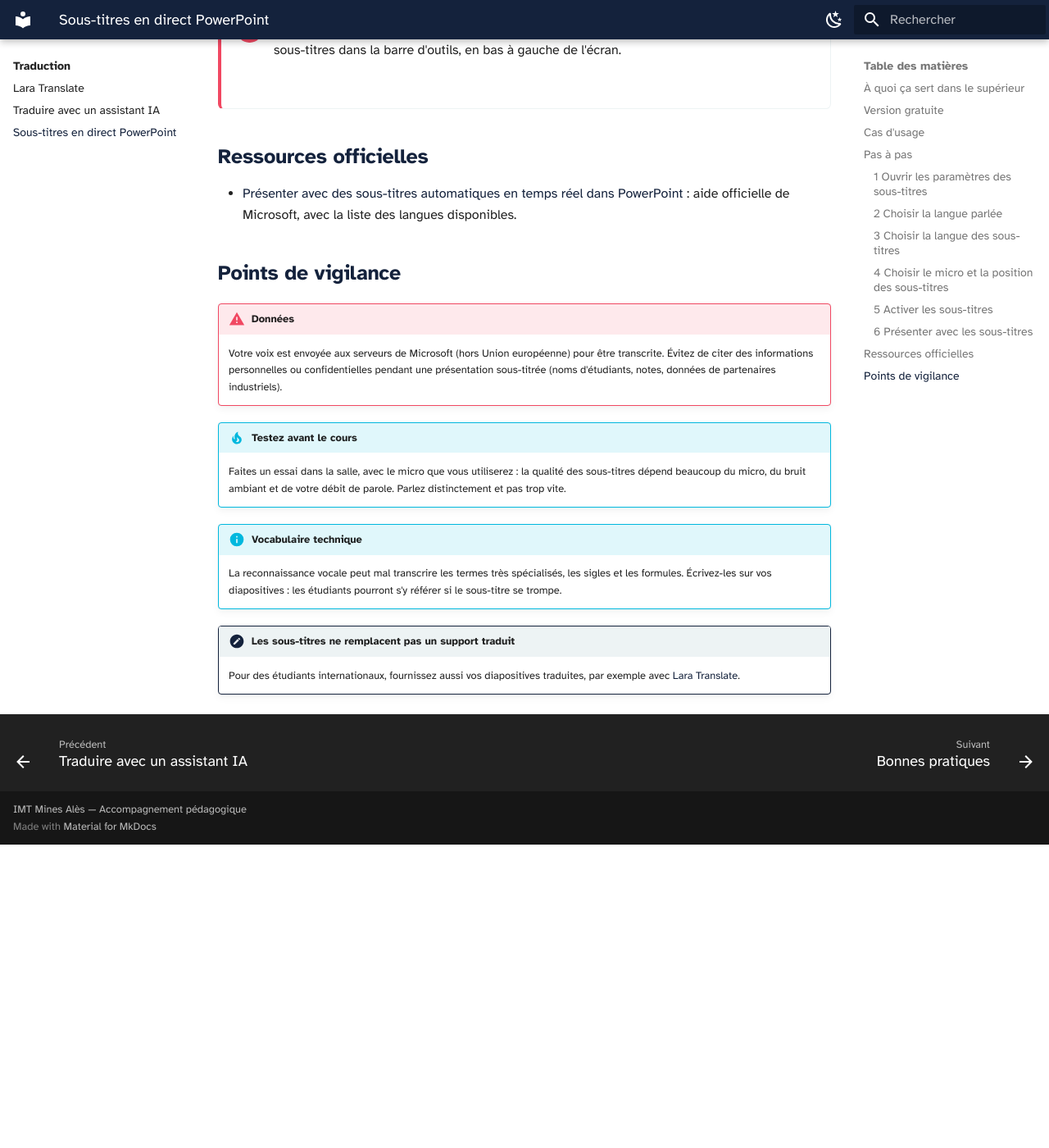
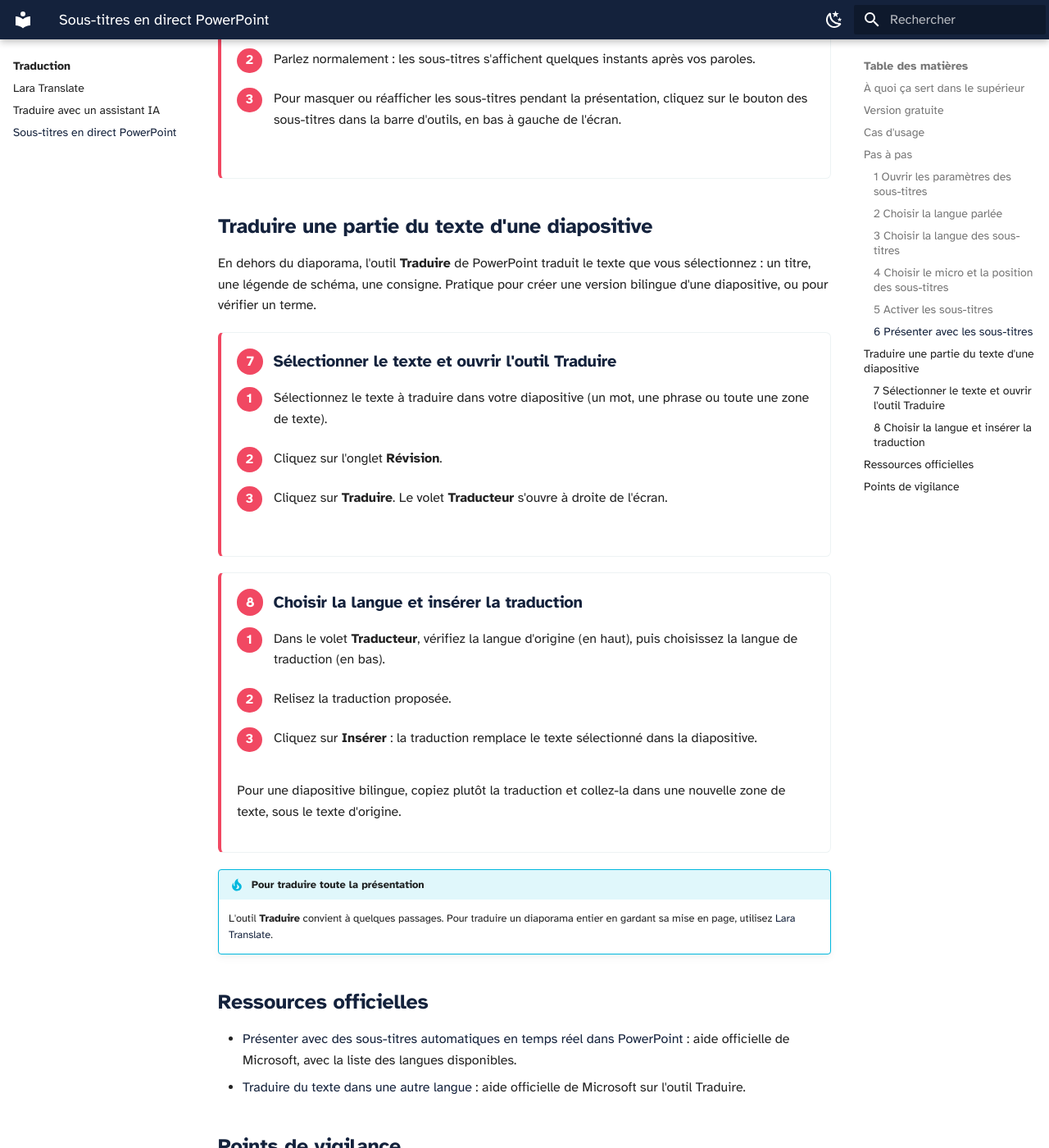
Before and after one commit to Celine-ferrier/Boite-outils-IA, an MkDocs documentation site: the page built from docs/traduction/sous-titres-powerpoint.md, in a window 1280 px wide and 1400 px high, scrolled down 3057 px. Shown: the whole window at 82% size. Built offline with MkDocs 1.6.1 and Material for MkDocs 9.7.7, drawn with Linux system fonts in a browser that asks for light colours; before the commit the page ends 4087 px from its top, so only the background shows below that; some of the changed text lies outside the part shown.

Commit message:
Sous-titres PowerPoint : ajout de l'outil Traduire sur une sélection de texte (étapes 7 et 8)
Co-Authored-By: Claude Opus 5.5 <noreply@anthropic.com>
Claude-Session: https://claude.ai/code/session_01ADR9hzhyEw6Dc3N18BUyt5

```diff
--- a/docs/traduction/sous-titres-powerpoint.md
+++ b/docs/traduction/sous-titres-powerpoint.md
@@ -4,7 +4,7 @@
 
 <p class="maj">Dernière vérification : à compléter</p>
 
-**PowerPoint** peut afficher des **sous-titres en direct** pendant que vous présentez : il écoute votre voix avec le micro de l'ordinateur et affiche, sous vos diapositives, le texte de ce que vous dites. Il peut aussi le **traduire en temps réel** dans une autre langue, par exemple en anglais pour des étudiants internationaux. Cette fonction est incluse dans PowerPoint (Microsoft 365), avec votre compte de l'école : rien à installer.
+**PowerPoint** peut afficher des **sous-titres en direct** pendant que vous présentez : il écoute votre voix avec le micro de l'ordinateur et affiche, sous vos diapositives, le texte de ce que vous dites. Il peut aussi le **traduire en temps réel** dans une autre langue, par exemple en anglais pour des étudiants internationaux. PowerPoint sait aussi **traduire une partie du texte** d'une diapositive (un titre, une légende, une consigne) grâce à l'outil **Traduire**. Ces deux fonctions sont incluses dans PowerPoint (Microsoft 365), avec votre compte de l'école : rien à installer.
 
 !!! info "Fiche en cours de rédaction"
     Les captures d'écran du tutoriel seront bientôt ajoutées.
@@ -15,6 +15,7 @@
 - **Enseigner en anglais** en affichant des sous-titres en français, pour aider les étudiants qui débutent.
 - **Améliorer l'accessibilité** pour les étudiants sourds ou malentendants (sous-titres dans la même langue que l'oral).
 - **Aider tous les étudiants** à suivre le vocabulaire technique, qu'ils voient écrit en même temps qu'ils l'entendent.
+- **Traduire un passage précis** d'une diapositive (titre, légende de schéma, consigne d'exercice) sans traduire toute la présentation.
 
 !!! tip "Interprète de Lara ou sous-titres PowerPoint ?"
     - Pour **tout un cours** devant un amphithéâtre : les **sous-titres PowerPoint**, sans limite de durée.
@@ -126,14 +127,48 @@ Cochez la case **Toujours utiliser les sous-titres**, dans le groupe **Sous-titr
 
 </div>
 
+## Traduire une partie du texte d'une diapositive
+
+En dehors du diaporama, l'outil **Traduire** de PowerPoint traduit le texte que vous sélectionnez : un titre, une légende de schéma, une consigne. Pratique pour créer une version bilingue d'une diapositive, ou pour vérifier un terme.
+
+<div class="etape" markdown>
+
+### <span class="etape-num">7</span> Sélectionner le texte et ouvrir l'outil Traduire
+
+1. Sélectionnez le texte à traduire dans votre diapositive (un mot, une phrase ou toute une zone de texte).
+2. Cliquez sur l'onglet **Révision**.
+3. Cliquez sur **Traduire**. Le volet **Traducteur** s'ouvre à droite de l'écran.
+
+<!-- capture : sous-titres-07-traduire.png -->
+
+</div>
+
+<div class="etape" markdown>
+
+### <span class="etape-num">8</span> Choisir la langue et insérer la traduction
+
+1. Dans le volet **Traducteur**, vérifiez la langue d'origine (en haut), puis choisissez la langue de traduction (en bas).
+2. Relisez la traduction proposée.
+3. Cliquez sur **Insérer** : la traduction remplace le texte sélectionné dans la diapositive.
+
+Pour une diapositive bilingue, copiez plutôt la traduction et collez-la dans une nouvelle zone de texte, sous le texte d'origine.
+
+<!-- capture : sous-titres-08-inserer.png -->
+
+</div>
+
+!!! tip "Pour traduire toute la présentation"
+    L'outil **Traduire** convient à quelques passages. Pour traduire un diaporama entier en gardant sa mise en page, utilisez [Lara Translate](lara.md).
+
 ## Ressources officielles
 
 - [Présenter avec des sous-titres automatiques en temps réel dans PowerPoint](https://support.microsoft.com/fr-FR/PowerPoint/present-with-real-time-automatic-captions-or-subtitles-in-powerpoint) : aide officielle de Microsoft, avec la liste des langues disponibles.
+- [Traduire du texte dans une autre langue](https://support.microsoft.com/fr-fr/office/traduire-du-texte-dans-une-autre-langue-287380e4-a56c-48a1-9977-f2dca89ce93f) : aide officielle de Microsoft sur l'outil Traduire.
 
 ## Points de vigilance
 
 !!! warning "Données"
-    Votre voix est envoyée aux serveurs de Microsoft (hors Union européenne) pour être transcrite. Évitez de citer des informations personnelles ou confidentielles pendant une présentation sous-titrée (noms d'étudiants, notes, données de partenaires industriels).
+    Votre voix, comme le texte que vous traduisez avec l'outil **Traduire**, est envoyée aux serveurs de Microsoft (hors Union européenne). Évitez de citer des informations personnelles ou confidentielles pendant une présentation sous-titrée (noms d'étudiants, notes, données de partenaires industriels).
 
 !!! tip "Testez avant le cours"
     Faites un essai dans la salle, avec le micro que vous utiliserez : la qualité des sous-titres dépend beaucoup du micro, du bruit ambiant et de votre débit de parole. Parlez distinctement et pas trop vite.
```
